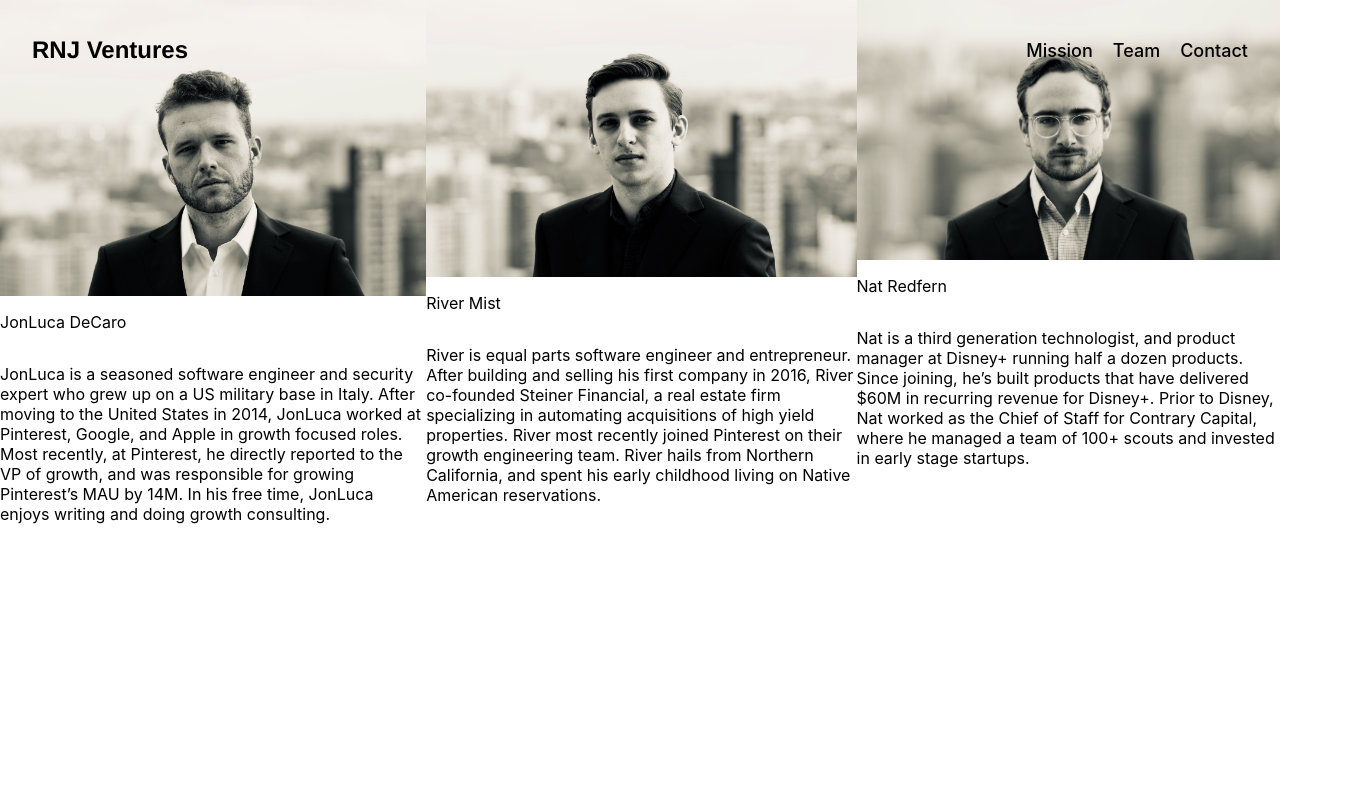
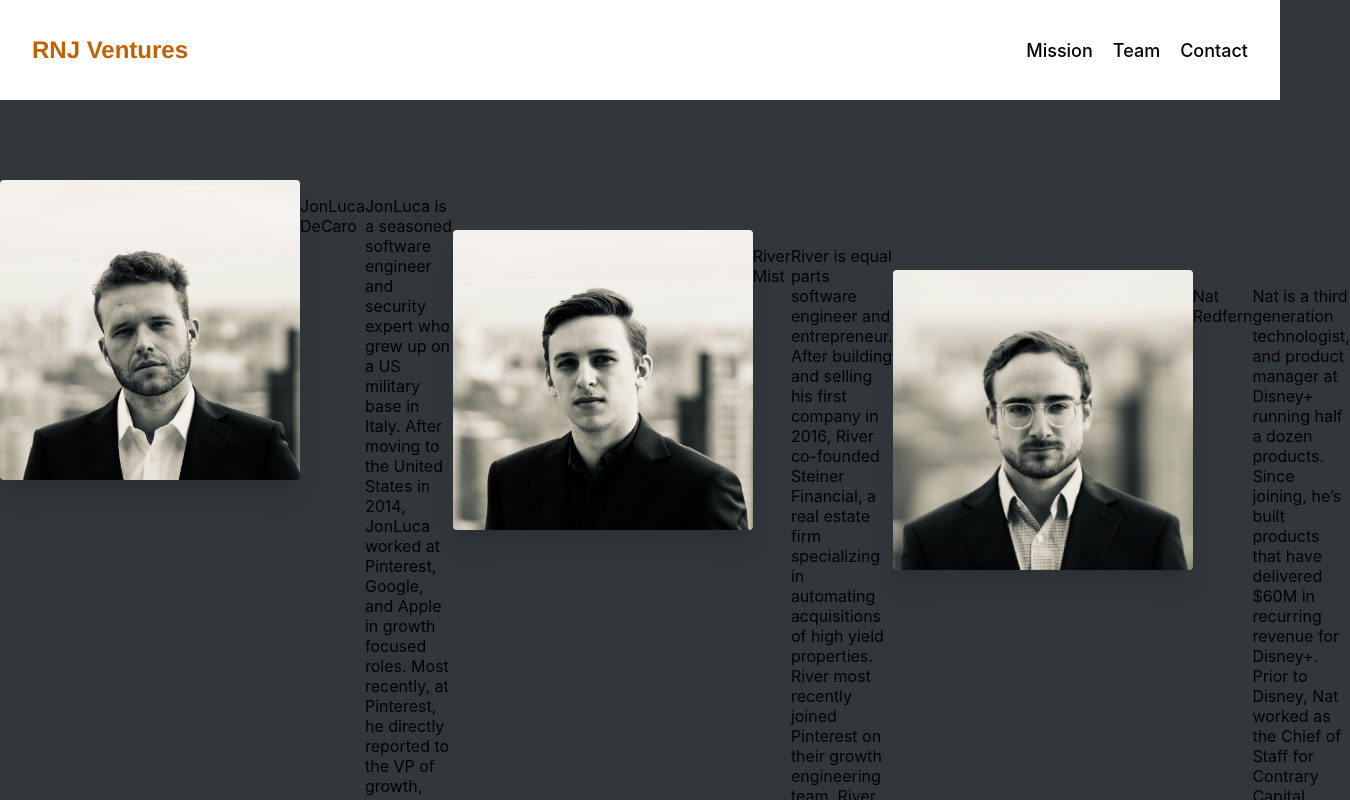
Before and after one commit to RNJ-Ventures/rnjventures, a React (Create React App) app: page / in a window 1280 px wide. Shown: the top 800 px of the page, 1350 px wide, since content can reach past the window. Built offline with nearby package versions, Linux system fonts and the light colour scheme.

Commit message:
Update image rep

```diff
--- a/src/components/App/App.css
+++ b/src/components/App/App.css
@@ -1,3 +1,7 @@
-.App {
+html {
+  background: #32373b;
+}
 
+.App .Body {
+  margin-top: 80px;
 }
--- a/src/components/App/App.tsx
+++ b/src/components/App/App.tsx
@@ -6,7 +6,9 @@ import Header from "./Header/Header";
 const App = () => (
   <div className="App">
     <Header />
-    <Profiles />
+    <div className="Body">
+      <Profiles />
+    </div>
   </div>
 );
 
--- a/src/components/App/Header/Header.css
+++ b/src/components/App/Header/Header.css
@@ -9,10 +9,12 @@
   top: 0px;
   left: 0px;
   right: 0px;
+  background-color: white;
 }
 
-.Header text {
+.Header p {
   font-weight: 600;
+  color: #c16200;
   font-size: x-large;
   font-family: "Gotham A", "Gotham B", Helvetica, Arial, "Microsoft Yahei",
     SimSun;
@@ -43,7 +45,7 @@
   height: 2px;
   bottom: 0;
   left: 0;
-  background-color: orange;
+  background-color: #c16200;
   visibility: hidden;
   transform: scaleX(0);
   transition: all 0.3s ease-in-out 0s;
@@ -56,14 +58,14 @@
   height: 2px;
   bottom: 0;
   left: 0;
-  background-color: orange;
+  background-color: #c16200;
   visibility: hidden;
   transform: scaleX(0);
   transition: all 0.3s ease-in-out 0s;
 }
 
 .Header .NavMenu a:hover {
-  color: orange;
+  color: #c16200;
 }
 
 .Header .NavMenu a:hover::before {
--- a/src/components/App/Header/Header.tsx
+++ b/src/components/App/Header/Header.tsx
@@ -4,7 +4,7 @@ import "./Header.css";
 export default function Header() {
   return (
     <div className="Header">
-      <text>RNJ Ventures</text>
+      <p>RNJ Ventures</p>
       <div className="NavMenu">
         <a href="#mission">Mission</a>
         <a href="#team">Team</a>
--- a/src/components/ProfileCard/ProfileCard.css
+++ b/src/components/ProfileCard/ProfileCard.css
@@ -1,20 +1,22 @@
 .Profiles {
-    display: flex;
+  padding-top: 100px;
+  display: flex;
+  align-items: center;
+  justify-content: space-evenly;
+  flex-direction: row;
+  gap: auto;
 }
 
 .Profile {
-    display: flex;
-    flex-direction: column;
-}
-
-.Profile:hover {
-    opacity: 0.6;
+  display: flex;
 }
 
 .Image {
-    width: 100%;
-    height: auto;
-    display: block;
-    object-fit: cover;
-    overflow: hidden;
+  width: 300px;
+  height: 300px;
+  display: block;
+  border-radius: 4px;
+  object-fit: cover;
+  box-shadow: 0 20px 25px -5px rgba(0, 0, 0, 0.1),
+    0 10px 10px -5px rgba(0, 0, 0, 0.04);
 }
```
